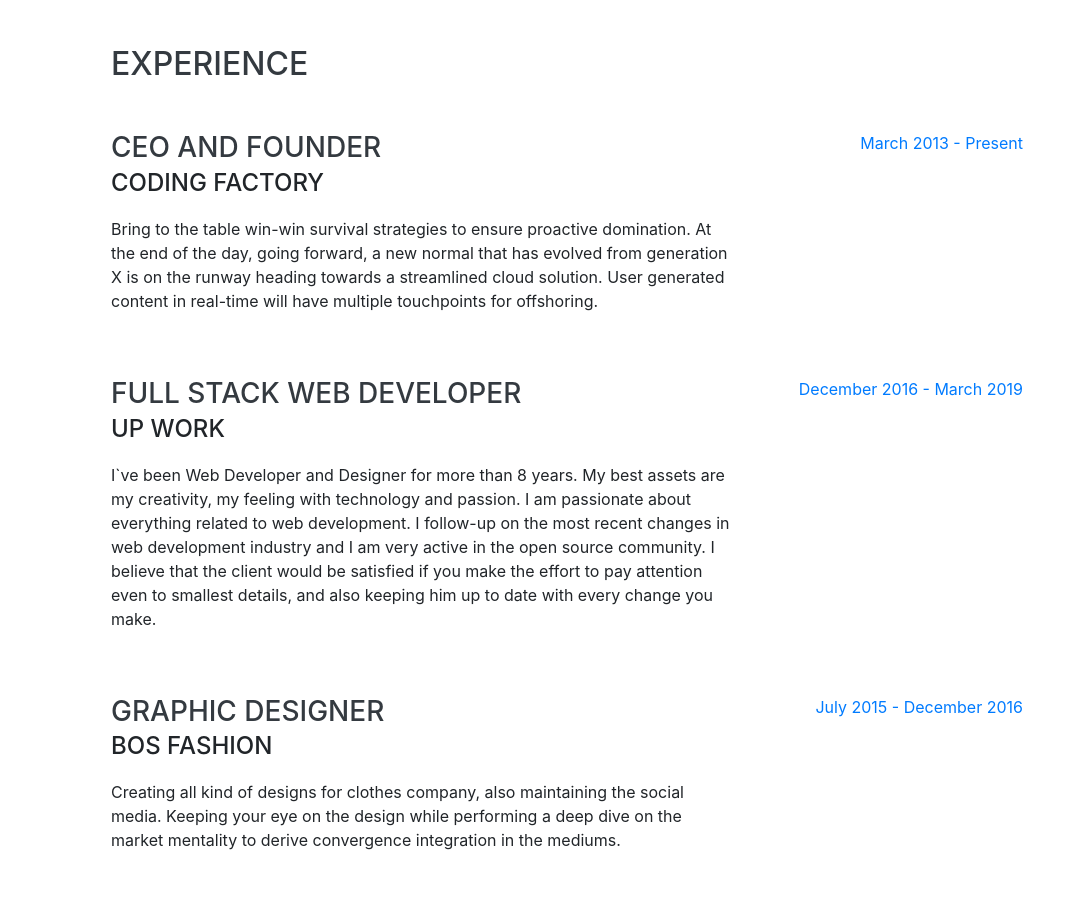
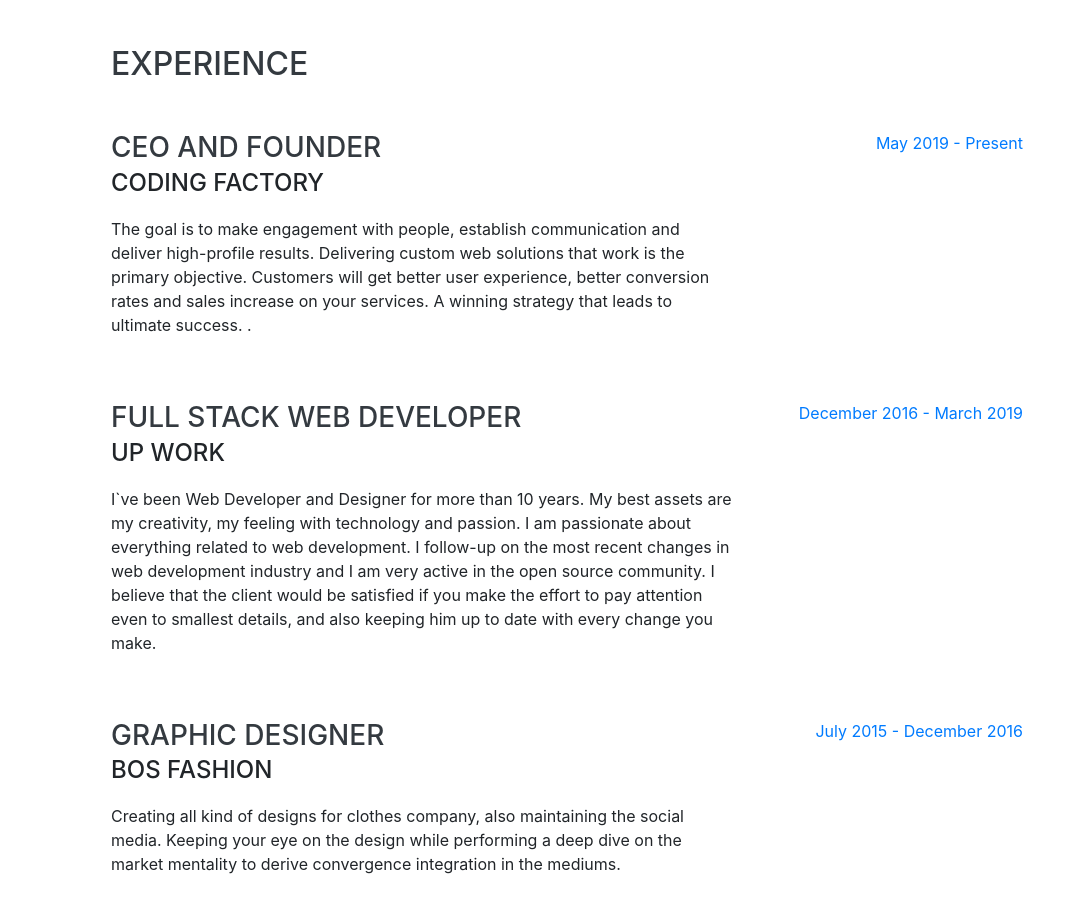
Before and after one commit to Alhemicharot/Resume, a website with bundled scripts: page index.html in a window 1280 px wide. Shown: the part 804-1717 px from the top of the page, without its empty margins (209-1280 px from the left). Built offline with nearby package versions, Linux system fonts and the light colour scheme; a web font is replaced by a local one.

Commit message:
Update index.html

```diff
--- a/index.html
+++ b/index.html
@@ -99,10 +99,10 @@
           <div class="resume-content">
             <h3 class="mb-0">CEO and Founder</h3>
             <div class="subheading mb-3">Coding Factory</div>
-            <p>Bring to the table win-win survival strategies to ensure proactive domination. At the end of the day, going forward, a new normal that has evolved from generation X is on the runway heading towards a streamlined cloud solution. User generated content in real-time will have multiple touchpoints for offshoring.</p>
+            <p>The goal is to make engagement with people, establish communication and deliver high-profile results. Delivering custom web solutions that work is the primary objective. Customers will get better user experience, better conversion rates and sales increase on your services. A winning strategy that leads to ultimate success. .</p>
           </div>
           <div class="resume-date text-md-right">
-            <span class="text-primary">March 2013 - Present</span>
+            <span class="text-primary">May 2019 - Present</span>
           </div>
         </div>
 
@@ -111,7 +111,7 @@
             <h3 class="mb-0">Full Stack Web Developer</h3>
             <div class="subheading mb-3">Up Work</div>
             <p>
-              I`ve been Web Developer and Designer for more than 8 years.
+              I`ve been Web Developer and Designer for more than 10 years.
 My best assets are my creativity, my feeling with technology and passion.
 I am passionate about everything related to web development. I follow-up on the most recent changes in web development industry and I am very active in the open source community.
 I believe that the client would be satisfied if you make the effort to pay attention even to smallest details, and also keeping him up to date with every change you make.
```
